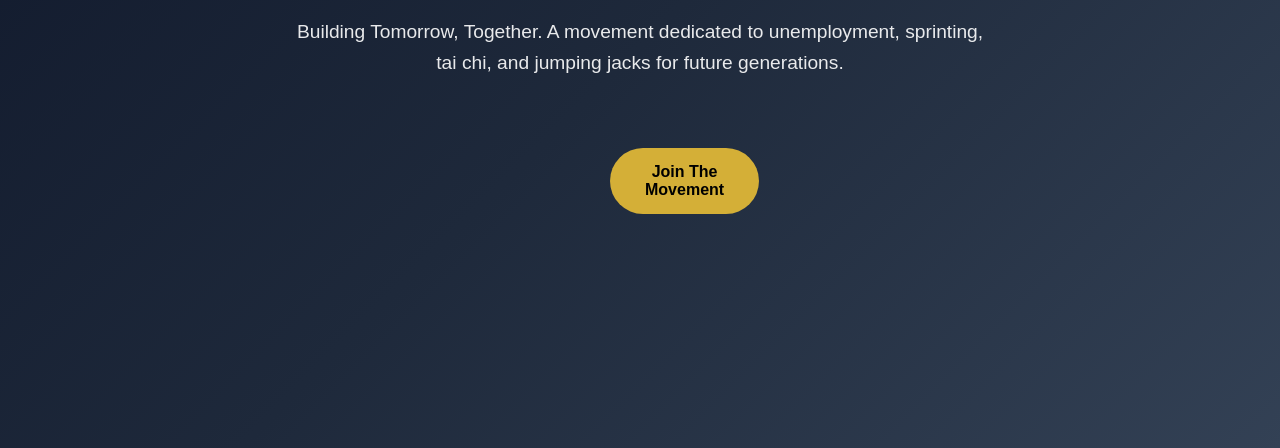
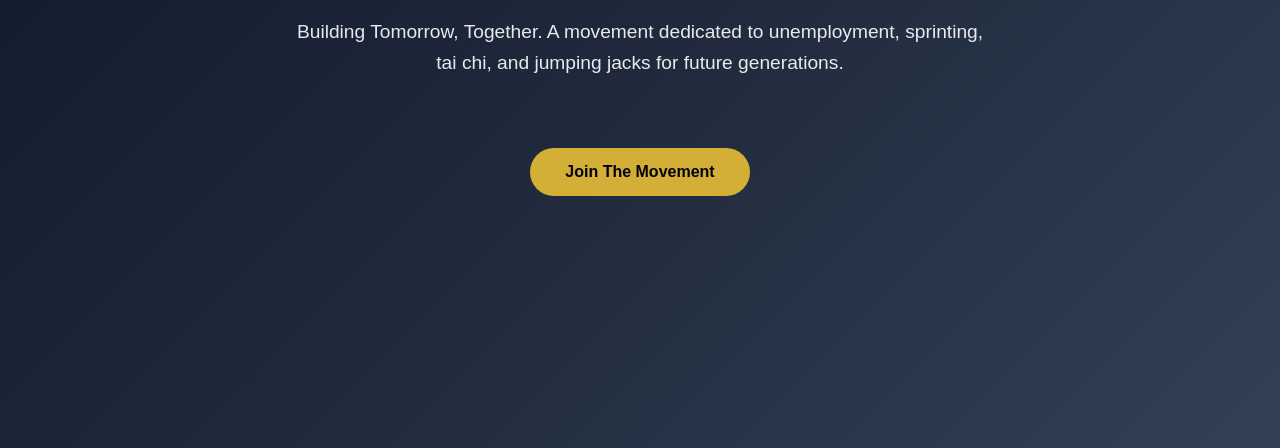
Before and after one commit to Ducklingx2/Pandi-Janta-Party, a plain HTML site: page index.html in a window 1280 px wide. Shown: the part 352-800 px from the top of the page. Drawn offline with Linux system fonts and the light colour scheme.

Commit message:
att 2 for dim fix

```diff
--- a/index.html
+++ b/index.html
@@ -192,7 +192,7 @@ footer{
 
 .buttonContainer{
     position:relative;
-    width:60px;
+    width:260px;
     height:60px;
     margin-top:35px;
 }
@@ -320,7 +320,6 @@ footer{
 
 <nav>
     <div id="navbarSecret"></div>
-
     <div class="logo">
         Pandi Janta Party
     </div>
```
